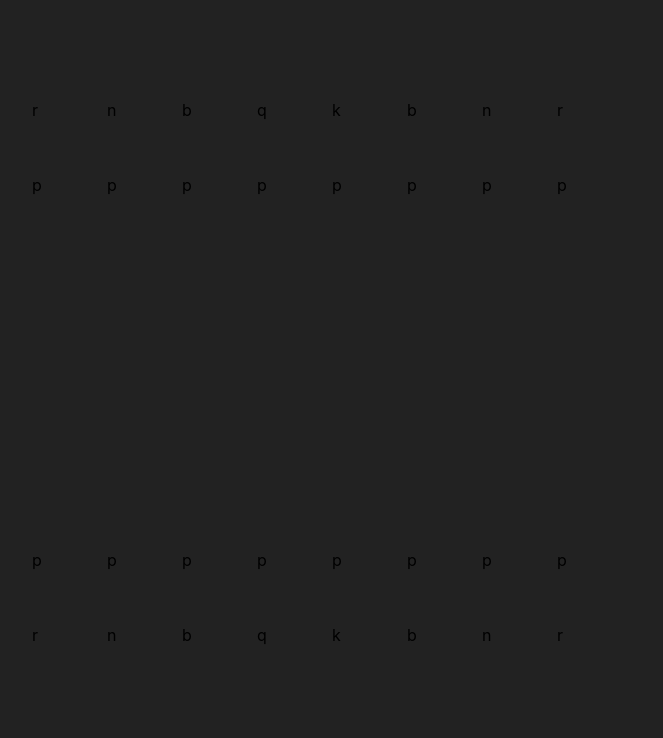
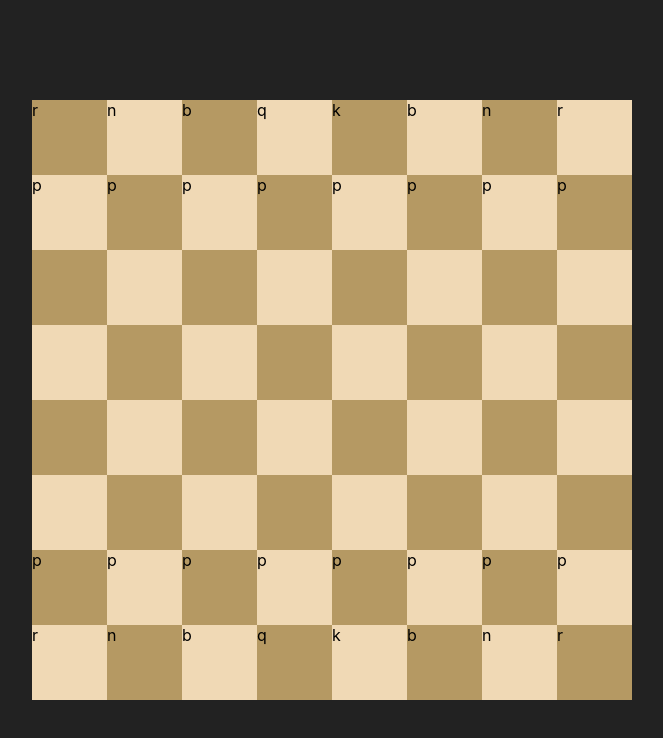
Before and after one commit to romerocam/my-chess-app, a React (Create React App) app: page / in a window 1280 px wide. Shown: the top 738 px of the page, without its empty margins (308-971 px from the left). Built offline with nearby package versions, Linux system fonts and the light colour scheme.

Commit message:
board styling ok

```diff
--- a/src/components/Board.jsx
+++ b/src/components/Board.jsx
@@ -1,12 +1,22 @@
 import React from "react";
 import BoardSquare from "./BoardSquare";
+
+const getXYPosition = (i) => {
+  const x = i % 8;
+  const y = Math.abs(Math.floor(i / 8) - 7);
+  return { x, y };
+};
+const isBlack = (i) => {
+  const { x, y } = getXYPosition(i);
+  return (x + y) % 2 === 1;
+};
 
 export default function Board({ board }) {
   return (
     <div className="board">
       {board.flat().map((piece, i) => (
-        <div key={i} className='square'>
-          <BoardSquare piece={piece} />
+        <div key={i} className="square">
+          <BoardSquare piece={piece} black={isBlack(i)} />
         </div>
       ))}
     </div>
--- a/src/components/BoardSquare.jsx
+++ b/src/components/BoardSquare.jsx
@@ -2,12 +2,10 @@ import React from "react";
 import Square from "./Square";
 import Piece from "./Piece";
 
-export default function BoardSquare({ piece }) {
+export default function BoardSquare({ piece, black }) {
   return (
-    <div>
-      <Square>
-        {piece &&  <Piece piece={piece} /> }
-      </Square>
+    <div className="board-square">
+      <Square black={black}>{piece && <Piece piece={piece} />}</Square>
     </div>
   );
 }
--- a/src/components/Square.jsx
+++ b/src/components/Square.jsx
@@ -1,5 +1,6 @@
 import React from "react";
 
-export default function Square({ children }) {
-  return <div>{children}</div>;
+export default function Square({ children, black }) {
+  const bgClass = black ? "square-black" : "square-white";
+  return <div className={`${bgClass} board-square`}>{children}</div>;
 }
```
